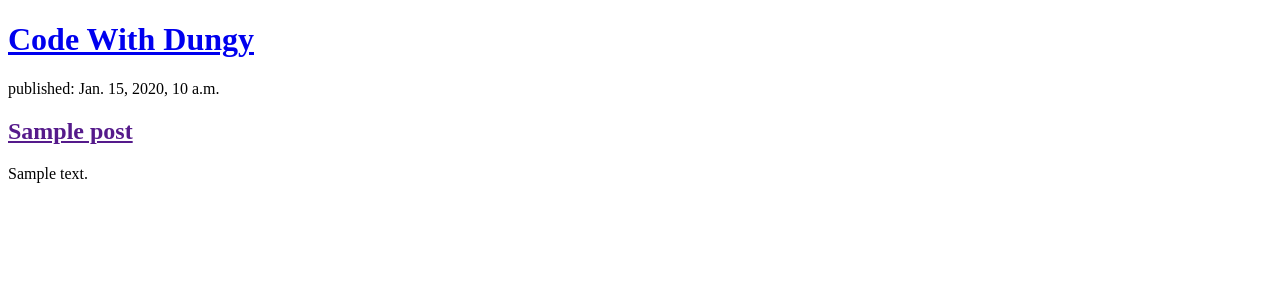
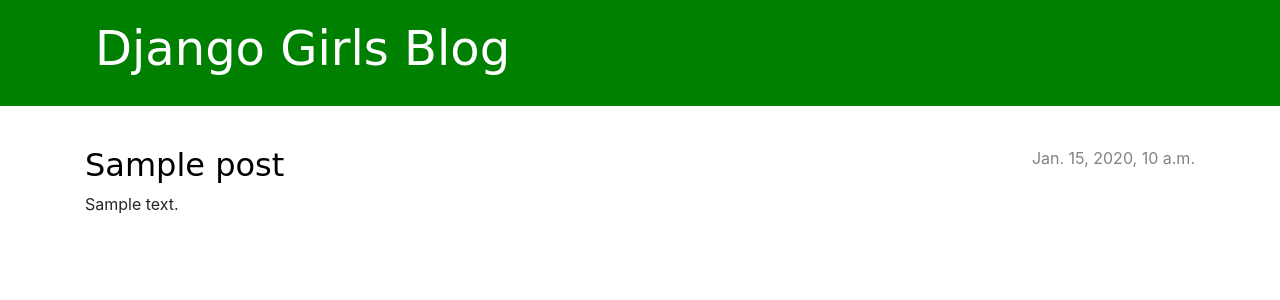
Before and after one commit to Dungyy/my-first-Django-blog, a Django app: page / in a window 1280 px wide. Shown: the top 300 px of the page. Run offline with Django 3.2, Linux system fonts and the light colour scheme; tables that the repository leaves empty hold one stand-in row (values such as "Sample post").

Commit message:
Added view and template for detailed blog post as well as CSS for the site.

```diff
--- /dev/null
+++ b/blog/static/css/blog.css
@@ -0,0 +1,70 @@
+.page-header {
+    background-color: green;
+    margin-top: 0;
+    margin-bottom: 40px;
+    padding: 20px 20px 20px 40px;
+}
+
+.page-header h1,
+.page-header h1 a,
+.page-header h1 a:visited,
+.page-header h1 a:active {
+    color: #ffffff;
+    font-size: 36pt;
+    text-decoration: none;
+}
+
+h1,
+h2,
+h3,
+h4 {
+    font-family: "italic", cursive;
+}
+
+.date {
+    color: #828282;
+}
+
+.save {
+    float: right;
+}
+
+.post-form textarea,
+.post-form input {
+    width: 100%;
+}
+
+.top-menu,
+.top-menu:hover,
+.top-menu:visited {
+    color: #ffffff;
+    float: right;
+    font-size: 26pt;
+    margin-right: 20px;
+}
+
+.post {
+    margin-bottom: 70px;
+}
+
+.post h2 a,
+.post h2 a:visited {
+    color: #000000;
+}
+
+.post > .date,
+.post > .actions {
+    float: right;
+}
+
+.btn-default,
+.btn-default:visited {
+    color: #C25100;
+    background: none;
+    border-color: #C25100;
+}
+
+.btn-default:hover {
+    color: #FFFFFF;
+    background-color: #C25100;
+}
--- /dev/null
+++ b/blog/templates/blog/base.html
@@ -0,0 +1,25 @@
+{% load static %}
+<!DOCTYPE html>
+<html>
+    <head>
+        <title>Code With Dungy | Blog</title>
+        <link rel="stylesheet" href="https://cdn.jsdelivr.net/npm/bootstrap@4.5.3/dist/css/bootstrap.min.css" integrity="sha384-TX8t27EcRE3e/ihU7zmQxVncDAy5uIKz4rEkgIXeMed4M0jlfIDPvg6uqKI2xXr2" crossorigin="anonymous">
+        <link href='//fonts.googleapis.com/css?family=Lobster&subset=latin,latin-ext' rel='stylesheet' type='text/css'>
+        <link rel="stylesheet" href="{% static 'css/blog.css' %}">
+    </head>
+<body>
+    <header class="page-header">
+      <div class="container">
+          <h1><a href="/">Django Girls Blog</a></h1>
+      </div>
+    </header>
+    <main class="container">
+        <div class="row">
+            <div class="col">
+            {% block content %}
+            {% endblock %}
+            </div>
+        </div>
+    </main>
+</body>
+</html>
--- a/blog/templates/blog/post.list.html
+++ b/blog/templates/blog/post.list.html
@@ -1,19 +1,18 @@
-<!DOCTYPE html>
-<html>
-    <head>
-        <title>Code with Dungy</title>
-    </head>
-    <body>
-        <header>
-    <h1><a href="http://erickk.pythonanywhere.com/">Code With Dungy</a></h1>
-</header>
+{% extends 'blog/base.html' %}
 
-{% for post in posts %}
-    <article>
-        <time>published: {{ post.published_date }}</time>
-        <h2><a href="">{{ post.title }}</a></h2>
-        <p>{{ post.text|linebreaksbr }}</p>
-    </article>
-{% endfor %}
+{% block content %}
+    {% for post in posts %}
+        <article class="post">
+            <time class="date">
+                {{ post.published_date }}
+            </time>
+            <h2><a href="{% url 'post_detail' pk=post.pk %}">{{ post.title }}</a></h2>
+            <p>{{ post.text|linebreaksbr }}</p>
+        </article>
+    {% endfor %}
+{% endblock %}
+        </div>
+    </div>
+</main>
     </body>
 </html>
--- a/blog/urls.py
+++ b/blog/urls.py
@@ -3,4 +3,5 @@ from . import views
 
 urlpatterns = [
     path('', views.post_list, name='post_list'),
+    path('post/<int:pk>/', views.post_detail, name='post_detail'),
 ]
--- a/blog/views.py
+++ b/blog/views.py
@@ -1,7 +1,11 @@
-from django.shortcuts import render
+from django.shortcuts import render, get_object_or_404
 from django.utils import timezone
 from .models import Post
 
 def post_list(request):
     posts = Post.objects.filter(published_date__lte=timezone.now()).order_by('published_date')
     return render(request, 'blog/post.list.html', {'posts': posts})
+
+def post_detail(request, pk):
+    post = get_object_or_404(Post, pk=pk)
+    return render(request, 'blog/post.detail.html', {'post': post})
```
Also changed, not shown: blog/templates/blog/post.detail.html (added, +13 -0 lines).
